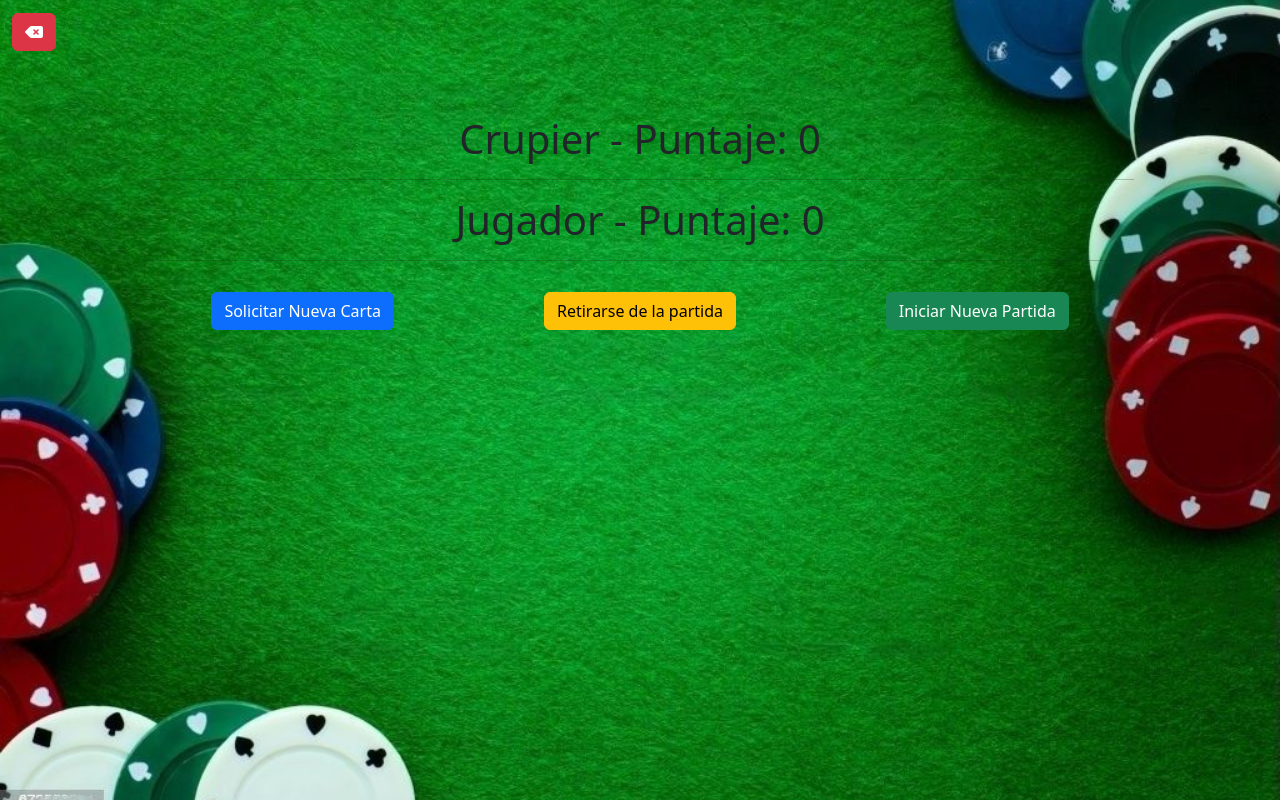
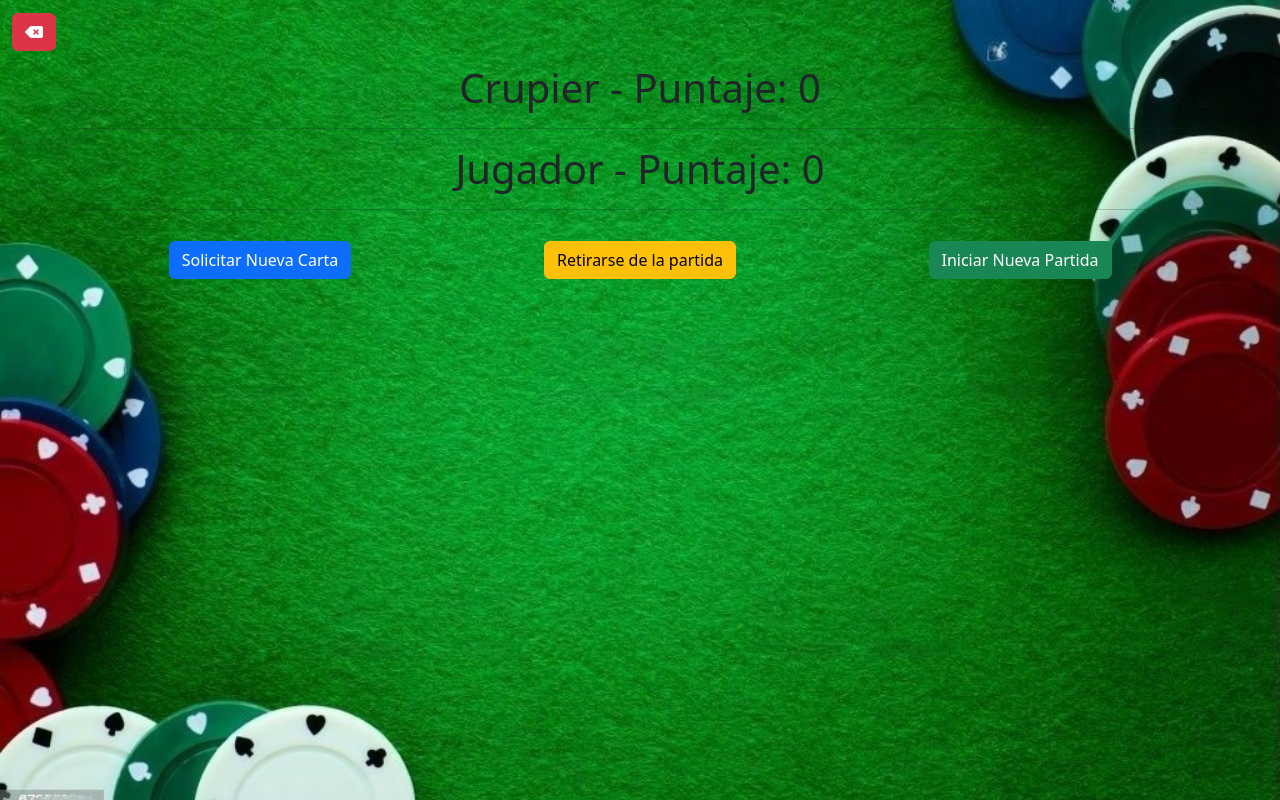
Before and after one commit to ortizjup/git-tpi-blackjack, an Angular app: page /mesa in a window 1280 px wide. Built offline with nearby package versions, Linux system fonts and the light colour scheme.

Commit message:
Cambios mesa

```diff
--- a/src/app/pages/black-jack/crupier/crupier.component.html
+++ b/src/app/pages/black-jack/crupier/crupier.component.html
@@ -1,5 +1,5 @@
 <div class="container">
-    <div class="col-12">
+    <div class="col-12" style="text-align:center;">
         <h1>Crupier - Puntaje: {{this.score}}</h1>
         <hr>
         <div class="row">
--- a/src/app/pages/black-jack/jugador/jugador.component.html
+++ b/src/app/pages/black-jack/jugador/jugador.component.html
@@ -1,9 +1,9 @@
 <div class="container">
-    <div class="col-12">
+    <div class="col-12" style="text-align:center;">
         <h1>Jugador - Puntaje: {{this.score}}</h1>
         <hr>
         <div class="row">
-            <div class="col-2 mt-15" *ngFor="let carta of cartasJugador"  >
+            <div class="col-2 mt-15" *ngFor="let carta of cartasJugador">
                 <app-carta class="col-2" [carta]="carta"></app-carta>
             </div>
         </div>
--- a/src/app/pages/black-jack/mesa/mesa.component.css
+++ b/src/app/pages/black-jack/mesa/mesa.component.css
@@ -10,7 +10,8 @@
 .mostrar {
     z-index: 2;
     position: relative;
-    justify-content: center;
-    text-align: center;
-    padding: 5%;
+    padding: 1%;
+    max-width: 175rem;
+    max-height: 40rem;
+    overflow: auto;
 }
--- a/src/app/pages/reglas/reglas.component.ts
+++ b/src/app/pages/reglas/reglas.component.ts
@@ -7,7 +7,6 @@ import { Component, OnInit } from '@angular/core';
 })
 export class ReglasComponent implements OnInit {
   fondo = '/assets/img/fondoReglass.jpg';
-  video = 'https://drive.google.com/file/d/117V3PSUD5x-vybR_dQ9Y-LJZ3k6oDLam/preview';
   constructor() { }
 
   ngOnInit(): void {
```
